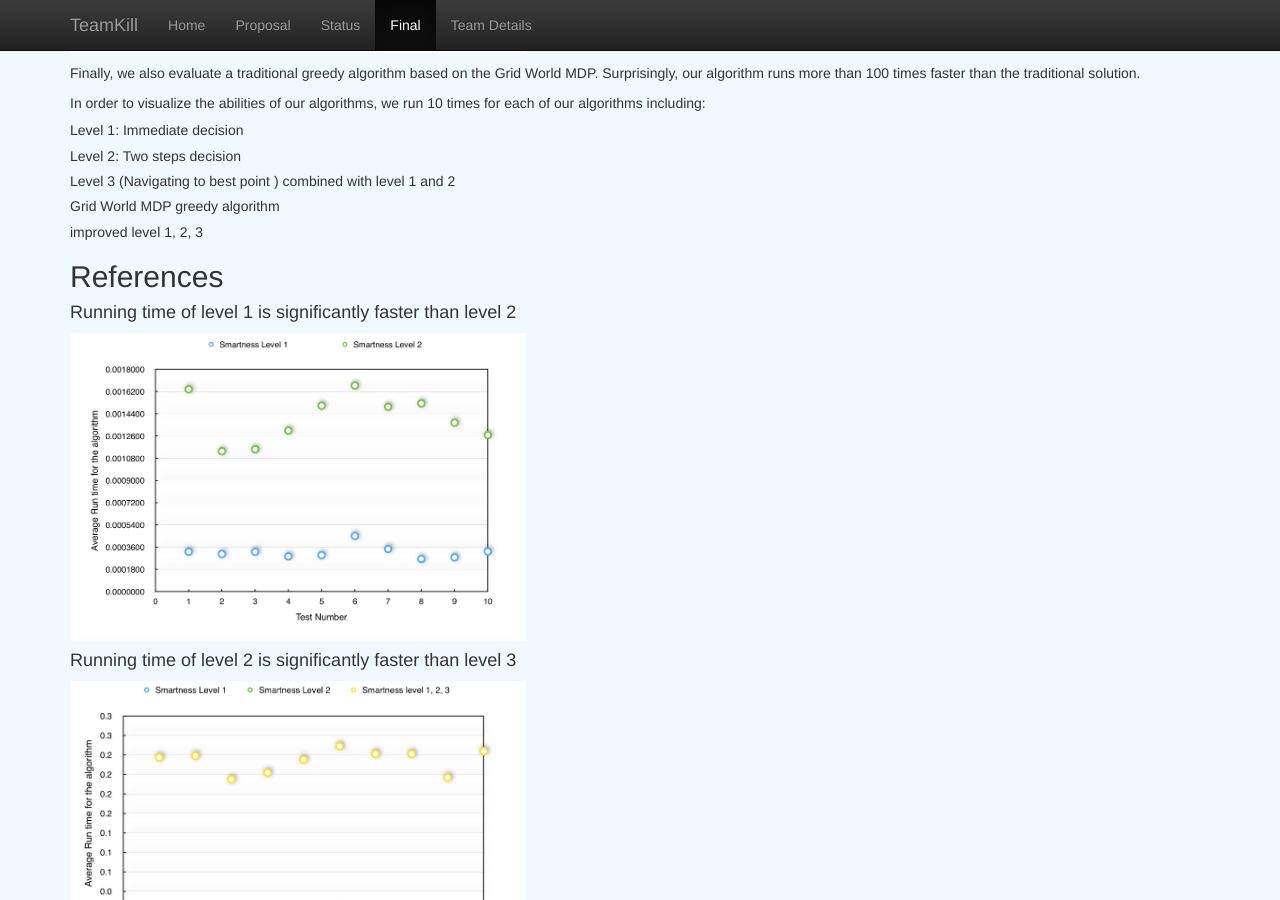
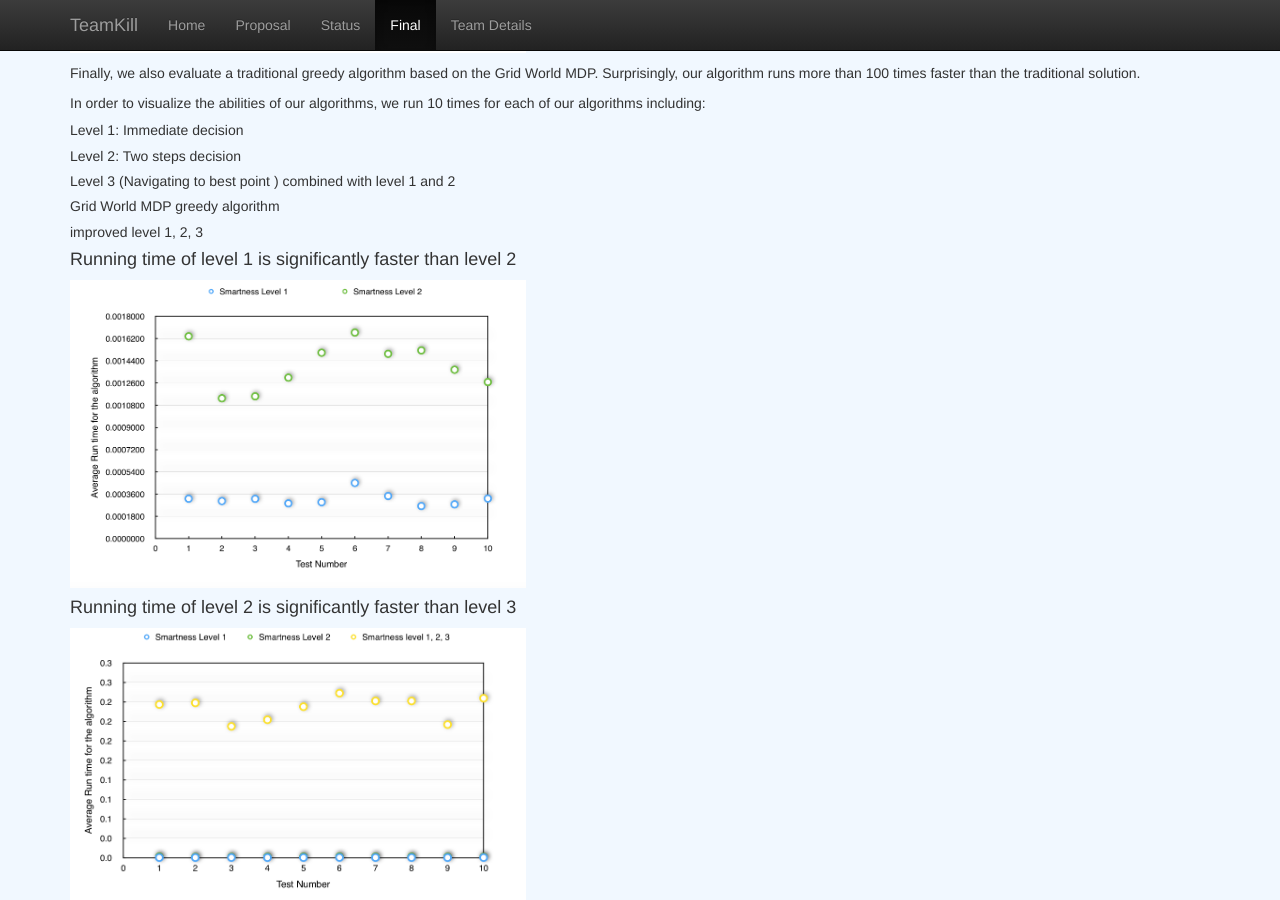
Before and after one commit to zhuohan/teamKill, a Jekyll site: the page built from docs/final.md, in a window 1280 px wide and 900 px high, scrolled down 5449 px. Built offline with Jekyll 4.4.1, drawn with Linux system fonts in a browser that asks for light colours.

Commit message:
Create final.md

```diff
--- a/docs/final.md
+++ b/docs/final.md
@@ -111,7 +111,6 @@ In order to visualize the abilities of our algorithms, we run 10 times for each
 ##### Level 3 (Navigating to best point ) combined with level 1 and 2
 ##### Grid World MDP greedy algorithm
 ##### improved level 1, 2, 3
-## References
 
 #### Running time of level 1 is significantly faster than level 2
 
```
Also changed, not shown: other parts of docs/final.md (+1 -0 lines).
